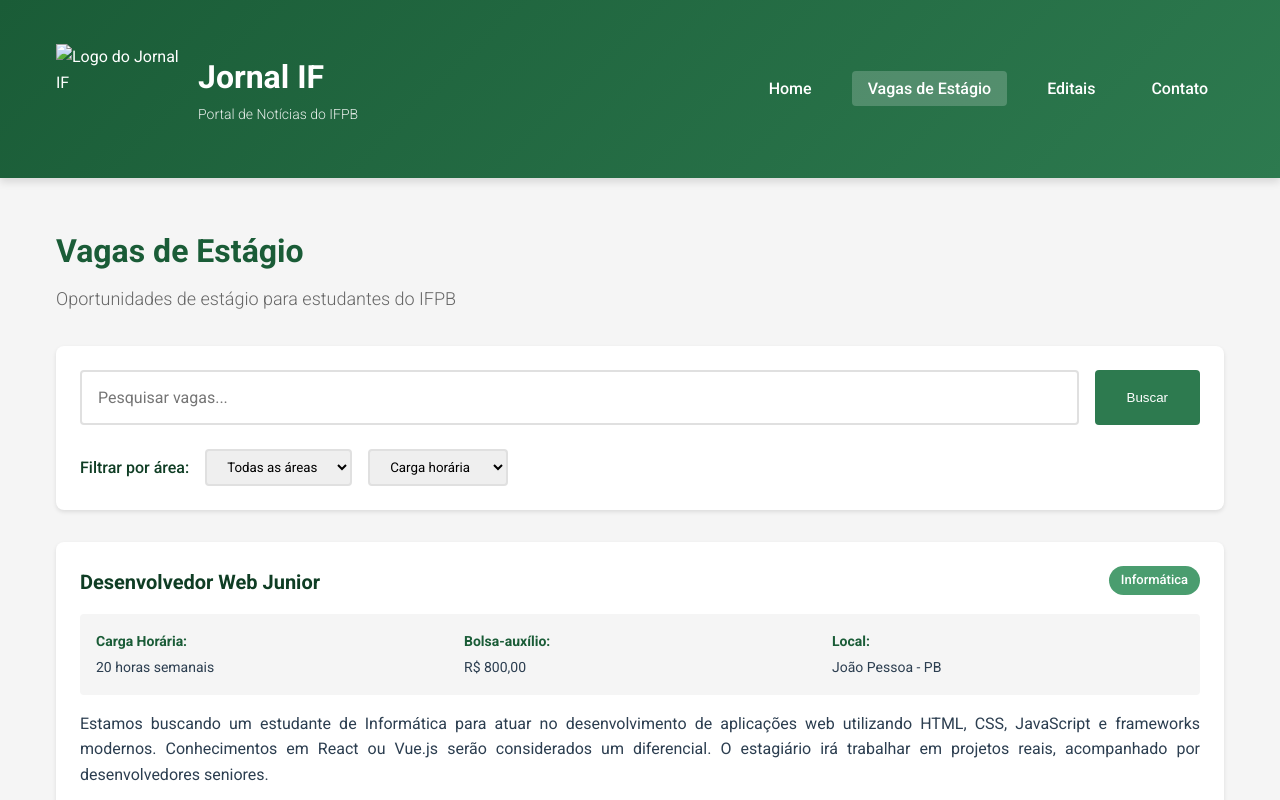
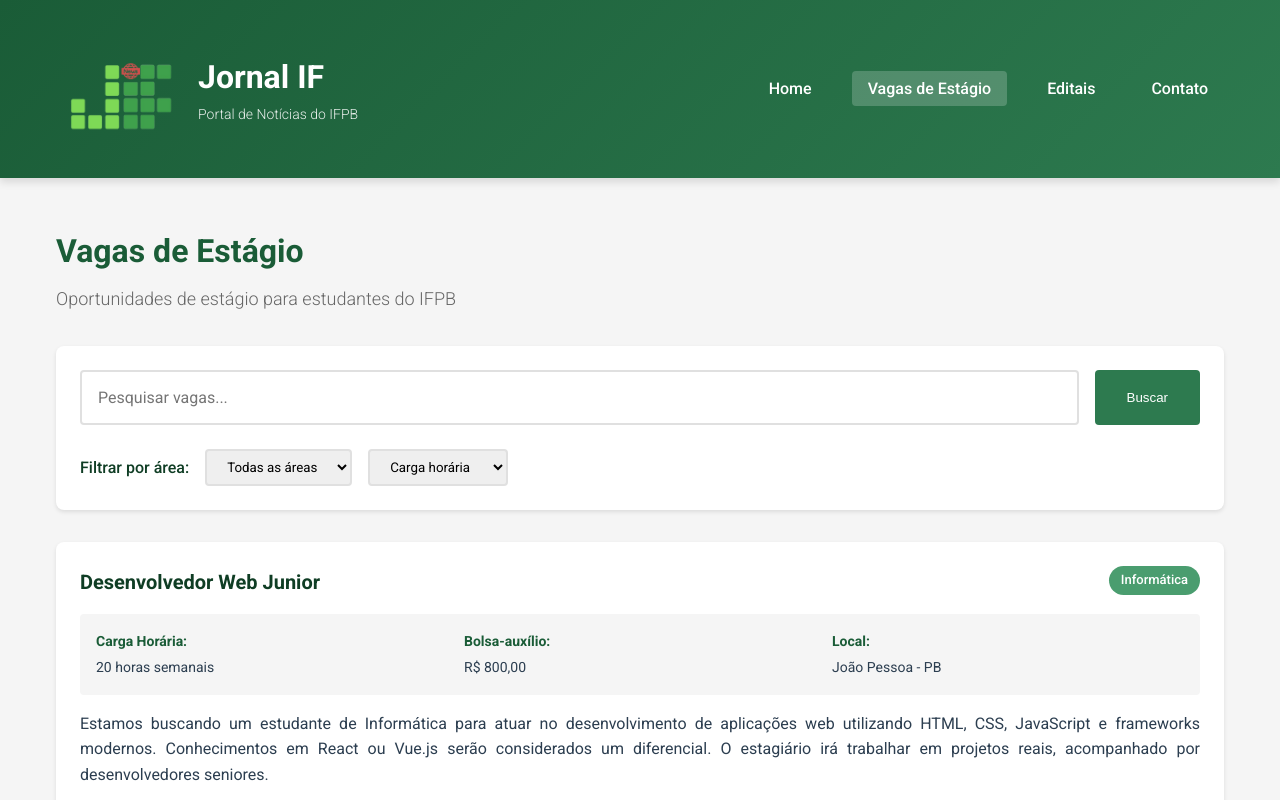
Before and after one commit to Jornal-IF/jornal, a plain HTML site: page pages/vagas.html in a window 1280 px wide. Shown: the top 800 px of the page. Drawn offline with Linux system fonts and the light colour scheme.

Commit message:
ajeitei o link para imagem da página de vagas

```diff
--- a/pages/vagas.html
+++ b/pages/vagas.html
@@ -16,7 +16,7 @@
         <div class="container">
             <div class="header-content">
                 <div class="logo">
-                    <img src="assets/JIFPNG.png" alt="Logo do Jornal IF" class="logo-img">
+                    <img src="../assets/images/JIFPNG.png" alt="Logo do Jornal IF" class="logo-img">
                     <div class="logo-text">
                         <h1>Jornal IF</h1>
                         <p class="tagline">Portal de Notícias do IFPB</p>
```
